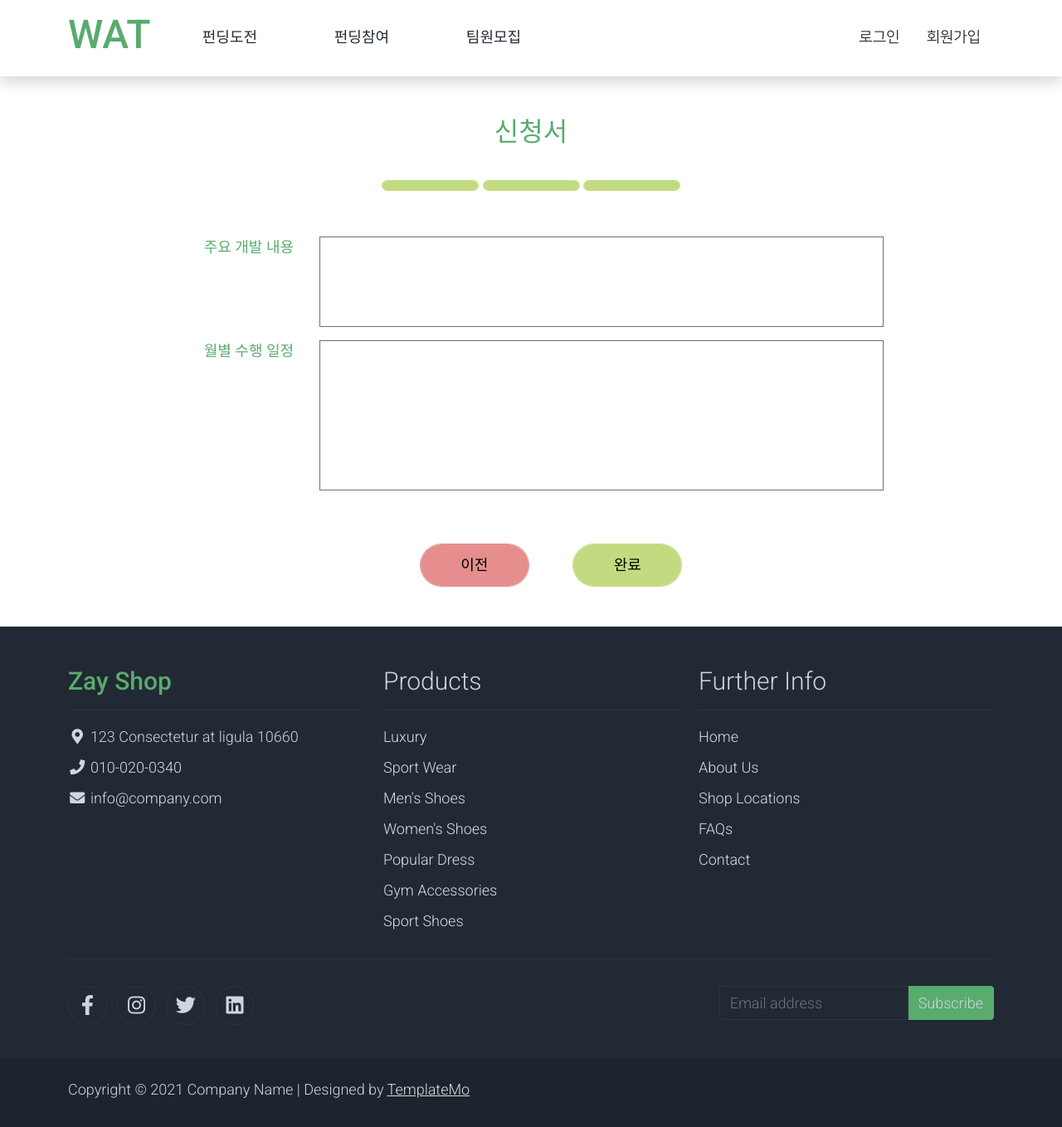
After one commit to youngine/waat, a Django app: template fundingapp/templates/fundingapp/create_step3.html in a window 1280 px wide. The commit adds this page. Shown: the whole page at 83% size. Run offline with Django 4.2, Linux system fonts and the light colour scheme; the template is opened without the code that fills it, so the values that code supplies are empty; some libraries are stand-ins or nearby versions; some web fonts are replaced.

Commit message:
update:createApplication

```diff
--- a/app/urls.py
+++ b/app/urls.py
@@ -5,10 +5,11 @@ from app import views
 app_name = 'app'
 
 urlpatterns = [
-    path('main/', views.funding_challenge,name='funding_challenge'),
+    path('main/', views.funding_main,name='funding_main'),
     path('contact/', views.assemble,name='assemble'),
     path('funding/', views.funding_join,name='funding_join'),
 
+    # path('tb/', views.tb,name='tb'), # 테스트 한다고 만든것. ->종원
 
     path('shop/', views.shop,name='shop'),
     path('shop-single/', views.shop_single,name='shop_single'),
--- a/app/views.py
+++ b/app/views.py
@@ -18,7 +18,7 @@ def funding(request):
 
 
 
-def funding_challenge(request):
+def funding_main(request):
     return render(request, 'app/index.html')
 
 def funding_join(request):
@@ -26,3 +26,6 @@ def funding_join(request):
 
 def assemble(request):
     return render(request, 'app/contact.html')
+
+# def tb(request):  # 테스트 한다고 만든 것 ->종원
+#     return render(request, 'app/dasd.html')
--- a/config/urls.py
+++ b/config/urls.py
@@ -6,5 +6,5 @@ urlpatterns = [
     path('app/', include('app.urls')),
     path('user/', include('user.urls')),
     path('fund/', include('fundingapp.urls')),
-
+    # path('tb/', include('app.urls')), # 테스트 한다고 만든 것. ->종원
 ]
--- /dev/null
+++ b/fundingapp/templates/fundingapp/create_step3.html
@@ -0,0 +1,64 @@
+{% extends 'base.html' %}
+{% load static %}
+
+
+{% block content %}
+<div>
+    <div style="margin:3rem 0rem"></div>
+        <div>
+            <h2 class= text-success style="font-family: 'NanumSquareEB'; text-align:center;">
+                신청서</h2>
+        <div style="margin:2rem 0rem; text-align:center;">
+            <div class= create_bar_color style="display:inline-block"></div>
+            <div class= create_bar_color style="display:inline-block"></div>
+            <div class= create_bar_color style="display:inline-block"></div>
+        <div>
+            <div style="margin:3rem 0rem"></div>
+    </div>
+
+    <form action="/fund/create3/" method="POST">
+        {% csrf_token %}
+        <div class=wrapper>
+            <p class= "developContent_text" style="display:inline-block;margin:0rem 1rem;font-family: 'NanumSquareEB';">주요 개발 내용</p>
+            <input class = developContent  style="display:inline-block;margin;" type="textarea" name="developContent">
+        </div>
+        <div class=wrapper>
+            <p class= "developContent_text" style="display:inline-block;margin:0rem 1rem;font-family: 'NanumSquareEB';">월별 수행 일정</p>
+            <table class="table developPlan" style="display:inline-block" >
+                {% comment %} <thead>
+                    <tr>
+                        <th>월별</th>
+                        <th>추진내용</th>
+                     </tr>
+                <thead> {% endcomment %}
+                {% comment %} <tbody>
+                    <tr style="margin:0rem 0rem">
+                        <td>1개월</td>
+                        <td><input type="text" name="p1" size="80" style="width:80%; border: 0;"></td>
+                    </tr>
+                    <tr>
+                        <td>2개월</td>
+                        <td><input type="text" name="p2" size="50" style="width:80%; border: 0;"></td>
+                    </tr>
+                    <tr>
+                        <td>3개월</td>
+                        <td><input type="text" name="p3" size="50" style="width:80%; border: 0;"></td>
+                    </tr>
+                    <tr>
+                        <td>4개월</td>
+                        <td><input type="text" name="p4" size="50" style="width:80%; border: 0;"></td>
+                    </tr>
+                </tbody> {% endcomment %}
+            </table>
+        </div>
+
+        <div style="margin:3rem 0rem"></div>
+        <div >
+            <input class= "before_btn_color" style="display:inline-block" method="POST" type="submit" name="before" value="이전">
+            <input class= "next_btn_color" style="display:inline-block" method="POST" type="submit" name="finsh" value="완료">
+        </div>
+    </form>
+    <div style="margin:3rem 0rem"></div>
+</div>
+
+{% endblock %}
--- a/static/assets/css/base.css
+++ b/static/assets/css/base.css
@@ -51,3 +51,170 @@
     border-radius: 7px;
     opacity: 1;
 }
+
+.create_input_box{
+    top: 264px;
+    left: 341px;
+    width: 707px;
+    height: 40px;
+    background: #FFFFFF 0% 0% no-repeat padding-box;
+    border: 1px solid #707070;
+    opacity: 1;
+}
+.create_input_text_color{
+    top: 272px;
+    left: 221px;
+    width: 42px;
+    height: 24px;
+    text-align: center;
+    font: normal normal normal 24px/29px;
+    letter-spacing: 0px;
+    color: #59AB6E;
+    opacity: 1;
+}
+
+.wrapper {
+    display: flex ;
+    width: 850px;
+    margin: 1rem auto;
+  }
+  .create_input_text_boxSize{
+    top: 334px;
+    left: 175px;
+    width: 164px;
+    height: 24px;
+    text-align: center;
+    font: normal normal normal 24px/29px;
+    letter-spacing: 0px;
+    color: #59AB6E;
+    opacity: 1;
+  }
+
+  .create_choice_box{
+    top: 264px;
+    left: 341px;
+    width: 130px;
+    height: 40px;
+    background: #FFFFFF 0% 0% no-repeat padding-box;
+    border: 1px solid #707070;
+    opacity: 1;
+    margin:0rem 1rem;
+}
+.create_choice_text_boxSize{
+    top: 334px;
+    left: 175px;
+    width: 54px;
+    height: 24px;
+    text-align: center;
+    font: normal normal normal 24px/29px;
+    letter-spacing: 0px;
+    color: #000;
+    opacity: 1;
+    margin:0rem 0.5rem;
+  }
+
+.next_btn_color{
+    top: 645px;
+    left: 703px;
+    width: 132px;
+    height: 52px;
+    background: #C3DB80 0% 0% no-repeat padding-box;
+    border: 1px solid #C3DB80;
+    border-radius: 31px;
+    opacity: 1;
+}
+.before_btn_color{
+    top: 645px;
+    left: 531px;
+    width: 132px;
+    height: 52px;
+    background: #E68E8E 0% 0% no-repeat padding-box;
+    border: 1px solid #E68E8E;
+    border-radius: 31px;
+    opacity: 1;
+    margin: 0rem 3rem;
+}
+
+.create_triangle{
+    top: 339px;
+    left: 347px;
+    width: 26px;
+    height: 22px;
+    transform: matrix(-1, 0, 0, -1, 0, 0);
+    background: #FFFFFF 0% 0% no-repeat padding-box;
+    border: 1px solid #707070;
+    opacity: 1;
+}
+.create_input_big_box{
+    top: 348px;
+    left: 149px;
+    width: 214px;
+    height: 24px;
+    text-align: center;
+    font: normal normal normal 24px/29px;
+    letter-spacing: 0px;
+    color: #59AB6E;
+    opacity: 1;
+    margin :1rem 2rem;
+}
+
+.create_input_baground_box{
+    top: 340px;
+    left: 346px;
+    width: 805px;
+    height: 108px;
+    background: #FFFFFF 0% 0% no-repeat padding-box;
+    border: 1px solid #707070;
+    opacity: 1;
+}
+
+.create_input_object_box{
+    top: 475px;
+    left: 346px;
+    width: 805px;
+    height: 124px;
+    background: #FFFFFF 0% 0% no-repeat padding-box;
+    border: 1px solid #707070;
+    opacity: 1;
+}
+
+.developContent_text{
+    top: 275px;
+    left: 170px;
+    width: 162px;
+    height: 24px;
+    text-align: center;
+    font: normal normal normal 24px/29px;
+    letter-spacing: 0px;
+    color: #59AB6E;
+    opacity: 1;
+}
+
+.developContent{
+    top: 275px;
+    left: 344px;
+    width: 799px;
+    height: 109px;
+    background: #FFFFFF 0% 0% no-repeat padding-box;
+    border: 1px solid #707070;
+    opacity: 1;
+}
+.developPlan{
+    top: 419px;
+    left: 344px;
+    width: 799px;
+    height: 181px;
+    background: #FFFFFF 0% 0% no-repeat padding-box;
+    border: 1px solid #707070;
+    opacity: 1;
+}
+
+.intro_box{
+    top: 264px;
+    left: 341px;
+    width: 807px;
+    height: 40px;
+    background: #FFFFFF 0% 0% no-repeat padding-box;
+    border: 1px solid #707070;
+    opacity: 1;
+}
--- a/templates/banner.html
+++ b/templates/banner.html
@@ -31,7 +31,9 @@
             <div class="container">
                 <div class="row p-5">
                     <div class="mx-auto col-md-8 col-lg-6 order-lg-last">
-                        <img class="img-fluid" src="/static/assets/img/2022year.jpg" alt="">
+                        {% comment %} <img class="img-fluid" src="/static/assets/img/2022year.jpg" alt=""> {% endcomment %}
+                        <img class="img-fluid" src="https://ww.namu.la/s/0826fcb62ab5ffd031695083aa629d99351834b91417a1c9fee4a2a1a4b64bd8287e88163820b02176526fe7006fb51438fbb6f42cb2438497e298e722eac77cde9da7d51d8fa4d36800670013fb43b70d35328129d1f9aec0f9a5ee05ae7fe4" alt="">
+
                     </div>
                     <div class="col-lg-6 mb-0 d-flex align-items-center">
                         <div class="text-align-left">
--- a/templates/header.html
+++ b/templates/header.html
@@ -7,7 +7,7 @@
         <div class="container d-flex justify-content-between align-items-center">
 
             {% comment %} 로고 부분 {% endcomment %}
-            <a class="navbar-brand text-success logo h1 align-self-center" a href="{% url 'app:funding_challenge' %}">
+            <a class="navbar-brand text-success logo h1 align-self-center" a href="{% url 'app:funding_main' %}">
                 WAT
             </a>
 
@@ -16,7 +16,7 @@
                 <div class="flex-fill">
                     <ul class="nav navbar-nav d-flex">
                         <li class="nav-item">
-                            <a class="nav-link" style="font-family: 'NanumSquareEB';margin: 0rem 2.4rem;" a href="{% url 'fundingapp:create' %}">펀딩도전</a>
+                            <a class="nav-link" style="font-family: 'NanumSquareEB';margin: 0rem 2.4rem;" a href="{% url 'fundingapp:create1' %}">펀딩도전</a>
                         </li>
                         <li class="nav-item">
                             <a class="nav-link" style="font-family: 'NanumSquareEB';margin: 0rem 2.4rem;" a href="{% url 'fundingapp:select' %}">펀딩참여</a>
```
Also changed, not shown: app/templates/app/dasd.html (added, +26 -0 lines), fundingapp/templates/fundingapp/create.html (deleted, +0 -44 lines), fundingapp/templates/fundingapp/create_step1.html (added, +60 -0 lines), fundingapp/templates/fundingapp/create_step2.html (added, +42 -0 lines), fundingapp/urls.py (+6 -5 lines), fundingapp/views.py (+105 -33 lines).
